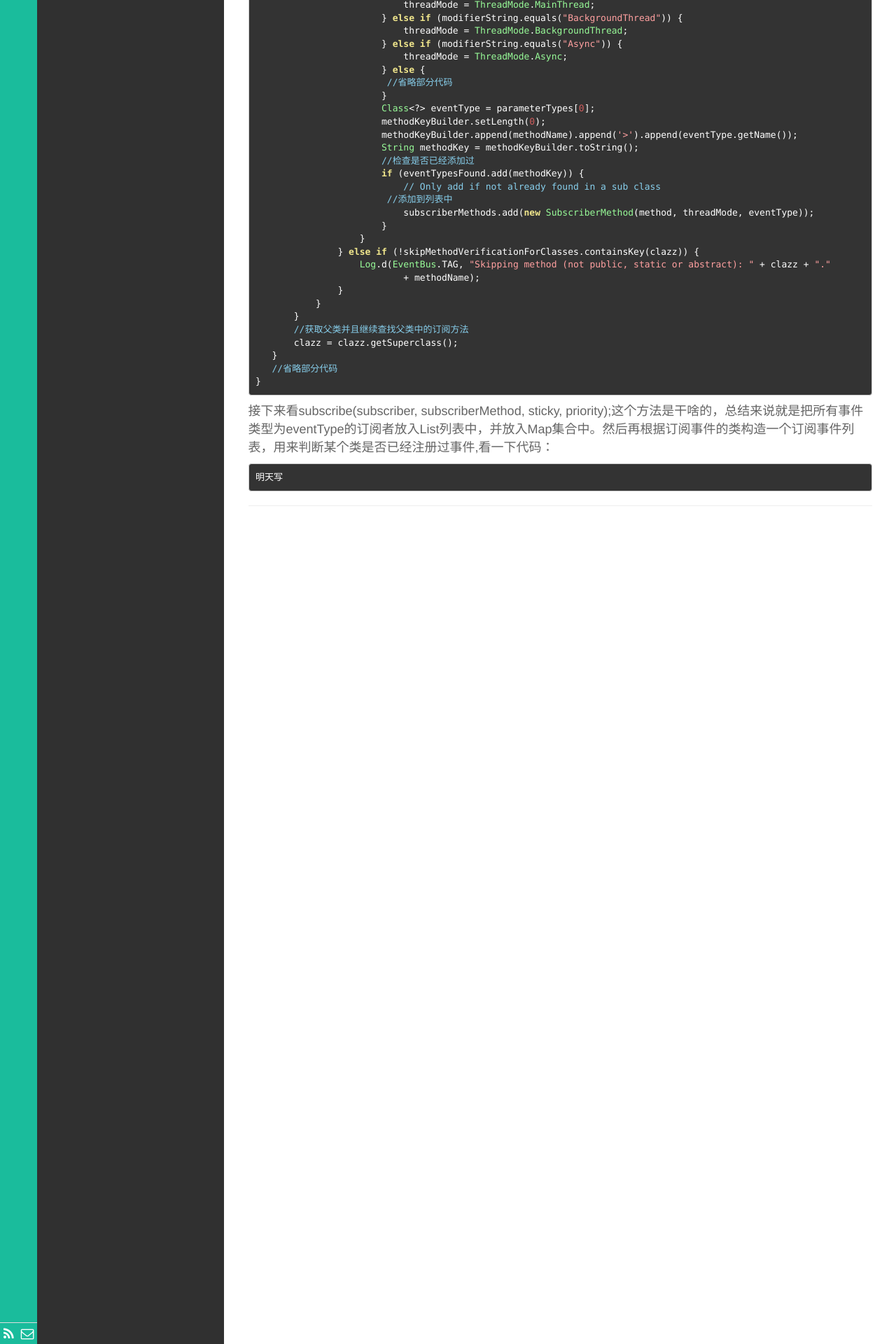
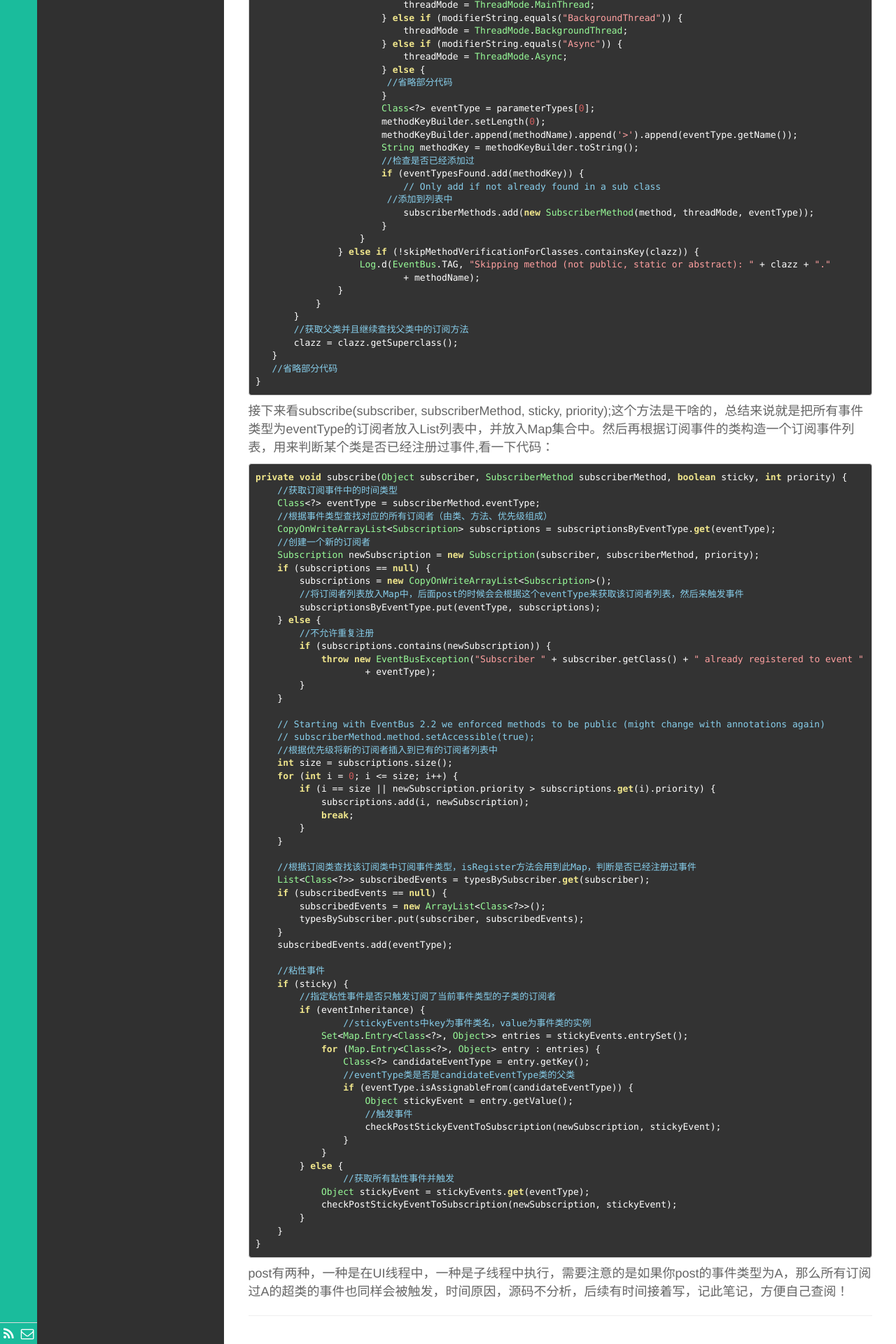
Before and after one commit to kidloserme/kidloserme.github.io, a Jekyll site: the page built from _posts/学习/2016-03-17-EventBus.md, in a window 1280 px wide. Shown: the part 1061-2981 px from the top of the page at 70% size. Built offline with Jekyll 4.4.1, drawn with Linux system fonts in a browser that asks for light colours.

Commit message:
Update 2016-03-17-EventBus.md

````diff
--- a/_posts/学习/2016-03-17-EventBus.md
+++ b/_posts/学习/2016-03-17-EventBus.md
@@ -89,5 +89,66 @@ List<SubscriberMethod> findSubscriberMethods(Class<?> subscriberClass) {
 接下来看subscribe(subscriber, subscriberMethod, sticky, priority);这个方法是干啥的，总结来说就是把所有事件类型为eventType的订阅者放入List列表中，并放入Map集合中。然后再根据订阅事件的类构造一个订阅事件列表，用来判断某个类是否已经注册过事件,看一下代码：
 
 ```java
-明天写
+private void subscribe(Object subscriber, SubscriberMethod subscriberMethod, boolean sticky, int priority) {
+    //获取订阅事件中的时间类型
+    Class<?> eventType = subscriberMethod.eventType;
+    //根据事件类型查找对应的所有订阅者（由类、方法、优先级组成）
+    CopyOnWriteArrayList<Subscription> subscriptions = subscriptionsByEventType.get(eventType);
+    //创建一个新的订阅者
+    Subscription newSubscription = new Subscription(subscriber, subscriberMethod, priority);
+    if (subscriptions == null) {
+        subscriptions = new CopyOnWriteArrayList<Subscription>();
+        //将订阅者列表放入Map中，后面post的时候会会根据这个eventType来获取该订阅者列表，然后来触发事件
+        subscriptionsByEventType.put(eventType, subscriptions);
+    } else {
+    	//不允许重复注册
+        if (subscriptions.contains(newSubscription)) {
+            throw new EventBusException("Subscriber " + subscriber.getClass() + " already registered to event "
+                    + eventType);
+        }
+    }
+
+    // Starting with EventBus 2.2 we enforced methods to be public (might change with annotations again)
+    // subscriberMethod.method.setAccessible(true);
+    //根据优先级将新的订阅者插入到已有的订阅者列表中
+    int size = subscriptions.size();
+    for (int i = 0; i <= size; i++) {
+        if (i == size || newSubscription.priority > subscriptions.get(i).priority) {
+            subscriptions.add(i, newSubscription);
+            break;
+        }
+    }
+
+    //根据订阅类查找该订阅类中订阅事件类型，isRegister方法会用到此Map，判断是否已经注册过事件
+    List<Class<?>> subscribedEvents = typesBySubscriber.get(subscriber);
+    if (subscribedEvents == null) {
+        subscribedEvents = new ArrayList<Class<?>>();
+        typesBySubscriber.put(subscriber, subscribedEvents);
+    }
+    subscribedEvents.add(eventType);
+
+    //粘性事件
+    if (sticky) {
+    	//指定粘性事件是否只触发订阅了当前事件类型的子类的订阅者
+        if (eventInheritance) {
+        	//stickyEvents中key为事件类名，value为事件类的实例
+            Set<Map.Entry<Class<?>, Object>> entries = stickyEvents.entrySet();
+            for (Map.Entry<Class<?>, Object> entry : entries) {
+                Class<?> candidateEventType = entry.getKey();
+                //eventType类是否是candidateEventType类的父类
+                if (eventType.isAssignableFrom(candidateEventType)) {
+                    Object stickyEvent = entry.getValue();
+                    //触发事件
+                    checkPostStickyEventToSubscription(newSubscription, stickyEvent);
+                }
+            }
+        } else {
+        	//获取所有黏性事件并触发
+            Object stickyEvent = stickyEvents.get(eventType);
+            checkPostStickyEventToSubscription(newSubscription, stickyEvent);
+        }
+    }
+}
 ```
+
+post有两种，一种是在UI线程中，一种是子线程中执行，需要注意的是如果你post的事件类型为A，那么所有订阅过A的超类的事件也同样会被触发，时间原因，源码不分析，后续有时间接着写，记此笔记，方便自己查阅！
````
